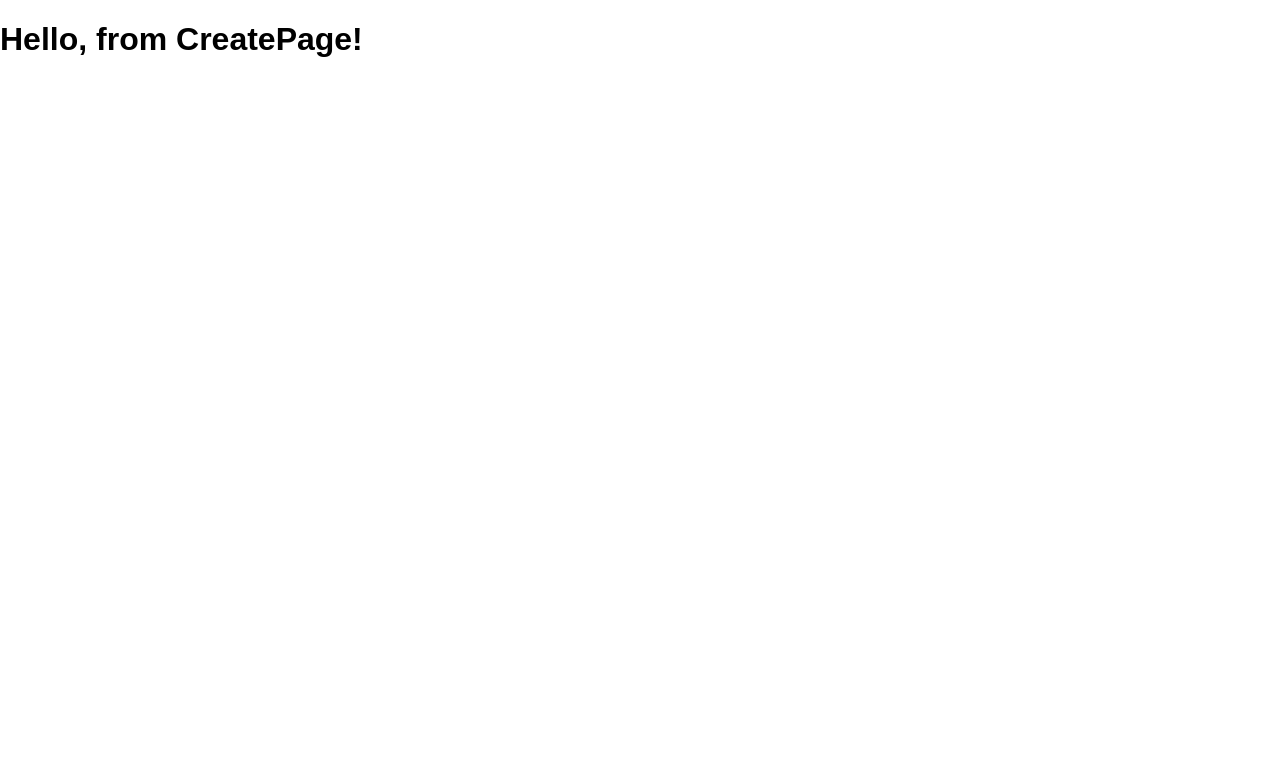
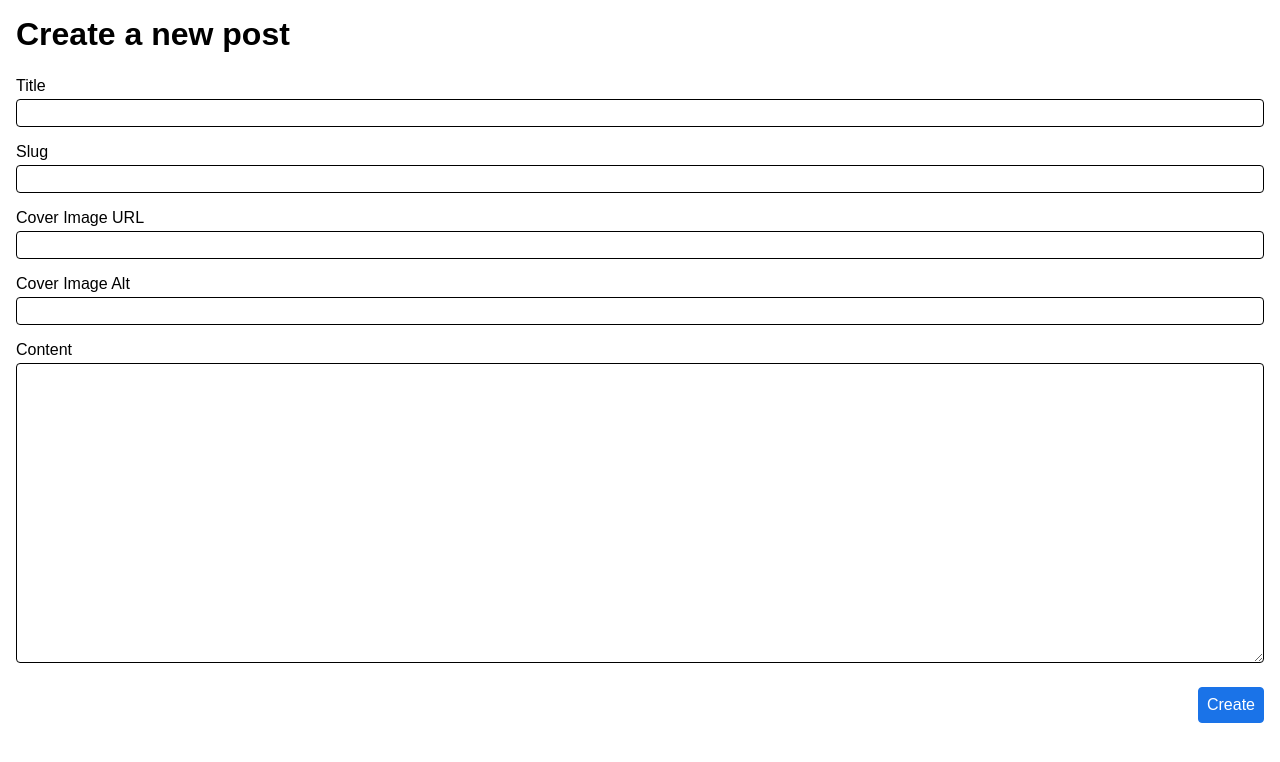
Before and after one commit to choonyan116/nextjs-firebase-blog, a Next.js app: page /create in a window 1280 px wide. Shown: the top 762 px of the page. Built offline with nearby package versions, Linux system fonts and the light colour scheme.

Commit message:
Adding form and controls to CreatePage

```diff
--- a/pages/create.js
+++ b/pages/create.js
@@ -1,12 +1,95 @@
-
+import { useState } from 'react';
 import styles from '@styles/create.module.scss';
 
-const CreatePage = () => (
+const CreatePage = () =>{
+  const [formValues, setFormValues] = useState({
+    title: '',
+    slug: '',
+    coverImage: '',
+    coverImageAlt: '',
+    content: '',
+  });
 
-  //Error solved: styles and className position is changed.
-  <div className={styles.CreatePage}>
-    <h1>Hello, from CreatePage!</h1>
-  </div>
-);
+   /* This is the function we're passing to each control so we can capture
+  the value in it and store it in our `formValues` variable.
+  */
+  const handleChange = (e) => {
+    const id = e.target.id;
+    const newValue = e.target.value;
+    setFormValues({ ...formValues, [id]: newValue });
+  };
+
+
+/*
+  This function is passed to the <form> and specifies what happens when
+  the form is submitted. For now, we're going to log our `formValues`
+  to verify that they are being managed correctly.
+
+  Side note: we do not need to set an `onClick` for the <button> at the
+  end of the form because it has type="submit". This allows us to click
+  to submit the form or press the Enter key to submit it.
+  */
+  const handleSubmit = (e) => {
+    // This prevents the default functionality of submitting a form
+    e.preventDefault();
+
+    console.log(formValues);
+  };
+
+  return(
+
+    //Error solved: styles and className position is changed.
+    <div className={styles.CreatePage}>
+      <form onSubmit={handleSubmit}>
+        <h1>Create a new post</h1>
+        <div>
+          <label htmlFor="title">Title</label>
+          <input
+            id="title"
+            type="text"
+            value={formValues.title}
+            onChange={handleChange}
+          />
+        </div>
+        <div>
+          <label htmlFor="slug">Slug</label>
+          <input
+            id="slug"
+            type="text"
+            value={formValues.slug}
+            onChange={handleChange}
+          />
+        </div>
+        <div>
+          <label htmlFor="coverImage">Cover Image URL</label>
+          <input
+            id="coverImage"
+            type="text"
+            value={formValues.coverImage}
+            onChange={handleChange}
+          />
+        </div>
+        <div>
+          <label htmlFor="coverImageAlt">Cover Image Alt</label>
+          <input
+            id="coverImageAlt"
+            type="text"
+            value={formValues.coverImageAlt}
+            onChange={handleChange}
+          />
+        </div>
+        <div>
+          <label htmlFor="content">Content</label>
+          <textarea
+            id="content"
+            value={formValues.content}
+            onChange={handleChange}
+          />
+        </div>
+        <button type="submit">Create</button>
+      </form>
+    </div>
+  );
+};
 
 export default CreatePage;
--- a/styles/global.scss
+++ b/styles/global.scss
@@ -8,3 +8,33 @@
     margin: 0;
     font-family: Arial, Helvetica, sans-serif;
   }
+
+label,
+input,
+textarea {
+  display: block;
+  width: 100%;
+}
+
+label {
+  margin-bottom: 4px;
+}
+
+input,
+textarea {
+  padding: 4px;
+  font-size: 1rem;
+  font-family: Arial, Helvetica, sans-serif;
+  border: 1px solid black;
+  border-radius: 4px;
+}
+
+button {
+  background-color: #1a73e8;
+  border: 1px solid #1a73e8;
+  border-radius: 4px;
+  padding: 8px;
+  color: white;
+  font-size: 1rem;
+  cursor: pointer;
+}
```
